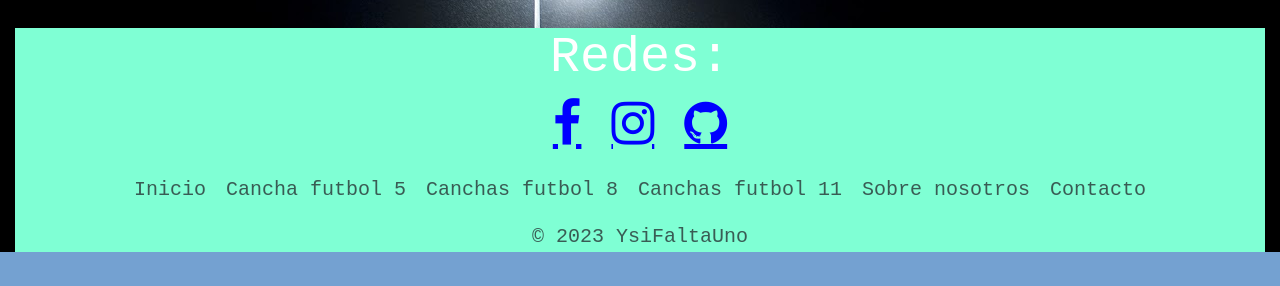
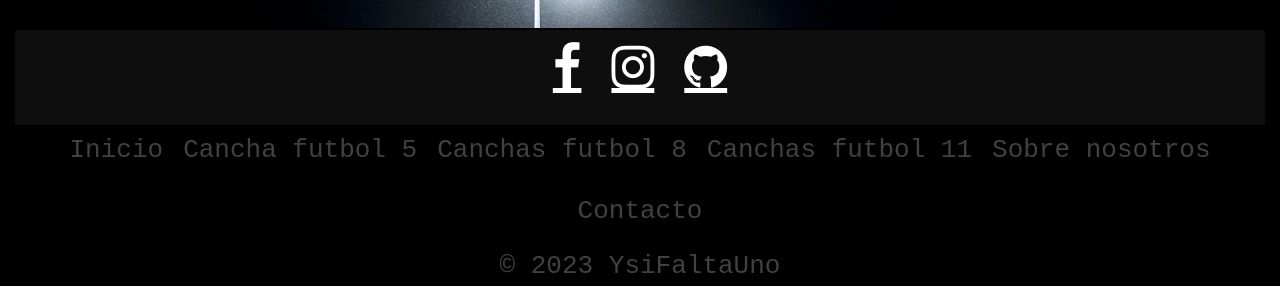
Before and after one commit to novettini/dhasdas, a plain HTML site: page futbol5Tigre.html in a window 1280 px wide. Shown: the part 1884-2170 px from the top of the page. Before the commit the page ends 2136 px from the top, so only its background shows below. Drawn offline with nearby package versions, Linux system fonts and the light colour scheme.

Commit message:
agregadas href redes

```diff
--- a/futbol5Tigre.html
+++ b/futbol5Tigre.html
@@ -228,8 +228,8 @@
     <div class="col-12 sm-9"></div>
     <footer class="pie-de-pagina flex-wrap" style="text-align:center">
       <div class="col-12 sm-9 pie-de-pagina">
-        <div class="centrar">
-          <h1>Redes:</h1>
+        <div class="col-12 sm-9 pie-de-pagina">
+          <div class="centrar redes">
             <h1>
               <a href="https://www.facebook.com/ysifaltauno/" class="fa fa-facebook"></a>
               <a href="https://www.instagram.com/ysifaltauno/" rel="noreferrer" class="fa fa-instagram"></a>
--- a/style/style.css
+++ b/style/style.css
@@ -101,7 +101,7 @@ textarea{
 }
 .fa{
     font-size: xx-large;
-    color: blue;
+    color: white;
     }
 /* -- */
 
@@ -215,12 +215,25 @@ textarea{
 .pie-de-pagina{
 display: flex;
 flex-direction: column;
-}
-/* clases del footer */
-.pie-de-pagina{
-    background-color: aquamarine !important;
+background-color: black !important;
+
 }
 
+.redes{
+background-color:rgb(49, 47, 47, 0.308);
+margin-top: 2px;
+padding-top: 1%;
+padding-bottom: 1%;
+width: 100%;
+}
+.links_footer{
+    margin-bottom: 1%;
+    margin-top: 1%;
+}
+.text-muted{
+    color: rgb(255, 255, 255, 0.253)!important;
+    font-size: xx-large;
+}
 
 /* clases de la publicidad */
 .carousel-publicidad{
```
Also changed, not shown: Futbol11LaCosta.html (+1 -2 lines), Futbol5LaCosta.html (+1 -2 lines), Tyc.html (+1 -2 lines), agregar-cancha.html (+1 -2 lines), contactanos.html (+1 -2 lines), futbol11.html (+1 -2 lines), futbol11tigre.html (+1 -2 lines), futbol5.html (+1 -2 lines), futbol8.html (+1 -2 lines), futbol8LaCosta.html (+1 -2 lines), futbol8Tigre.html (+1 -2 lines), index.html (+2 -6 lines), indexluca.html (+1 -2 lines), sobreNosotros.html (+1 -2 lines). Lines whose indentation alone changed are shown as unchanged.
